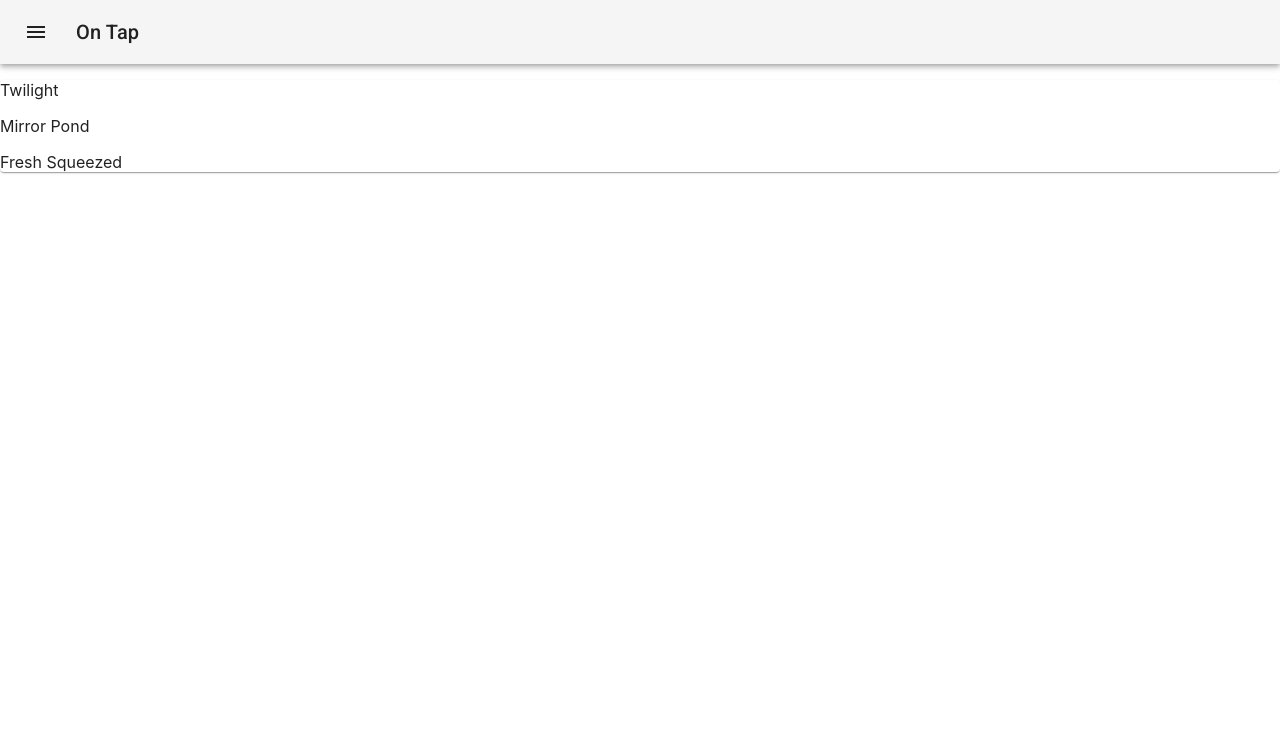
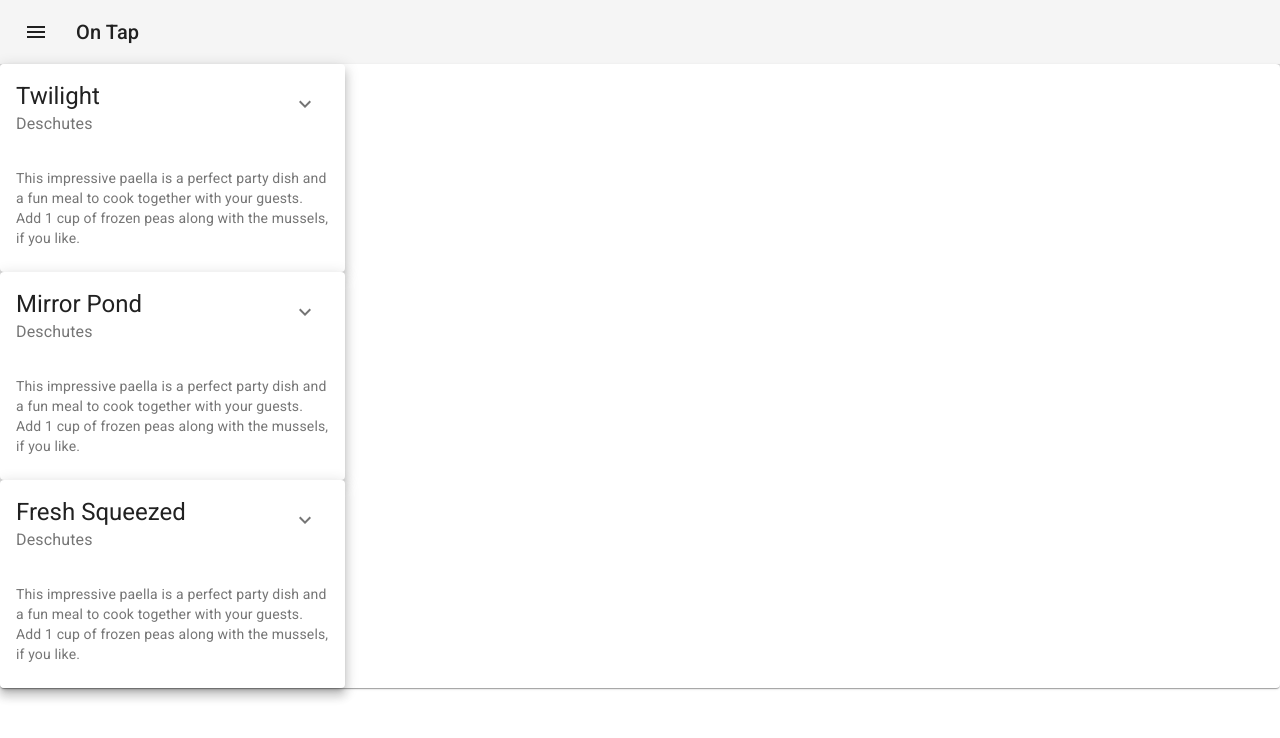
Before and after one commit to DuHerb/OnTap, a React (Create React App) app: page / in a window 1280 px wide. Shown: the top 738 px of the page. Built offline with nearby package versions, Linux system fonts and the light colour scheme.

Commit message:
add card collapsed description container

```diff
--- a/src/Components/PVCard.jsx
+++ b/src/Components/PVCard.jsx
@@ -1,11 +1,83 @@
 import React from 'react'
-import PropTypes from 'prop-types'
+import PropTypes from 'prop-types';
+import { makeStyles } from '@material-ui/core/styles';
+import clsx from 'clsx';
+import Card from '@material-ui/core/Card';
+import CardHeader from '@material-ui/core/CardHeader';
+import CardMedia from '@material-ui/core/CardMedia';
+import CardContent from '@material-ui/core/CardContent';
+import CardActions from '@material-ui/core/CardActions';
+import Collapse from '@material-ui/core/Collapse';
+import Avatar from '@material-ui/core/Avatar';
+import IconButton from '@material-ui/core/IconButton';
+import Typography from '@material-ui/core/Typography';
+import { red } from '@material-ui/core/colors';
+import ExpandMoreIcon from '@material-ui/icons/ExpandMore';
+import MoreVertIcon from '@material-ui/icons/MoreVert';
+
+const useStyles = makeStyles(theme => ({
+  card: {
+    maxWidth: 345,
+  },
+  media: {
+    height: 0,
+    paddingTop: '56.25%', // 16:9
+  },
+  expand: {
+    transform: 'rotate(0deg)',
+    marginLeft: 'auto',
+    transition: theme.transitions.create('transform', {
+      duration: theme.transitions.duration.shortest,
+    }),
+  },
+  expandOpen: {
+    transform: 'rotate(180deg)',
+  },
+  avatar: {
+    backgroundColor: red[500],
+  },
+}));
 
 function PVCard(props) {
+  const classes = useStyles();
+  const [expanded, setExpanded] = React.useState(false);
+
+  function handleExpandClick() {
+    setExpanded(!expanded);
+  }
+
   return (
-    <div>
-      <p>{props.name}</p>
-    </div>
+    <Card className={classes.card} raised={true}>
+    <CardHeader
+      title={props.name}
+      subheader={props.brewery}
+      action = { <CardActions disableSpacing>
+        <IconButton
+          className={clsx(classes.expand, {
+            [classes.expandOpen]: expanded,
+          })}
+          onClick={handleExpandClick}
+          aria-expanded={expanded}
+          aria-label="Show more"
+        >
+          <ExpandMoreIcon />
+        </IconButton>
+      </CardActions>}
+    />
+    <Collapse in={expanded} timeout="auto" unmountOnExit>
+      <CardContent>
+        <Typography paragraph>
+          {props.description}
+        </Typography>
+      </CardContent>
+    </Collapse>
+    <CardContent>
+      <Typography variant="body2" color="textSecondary" component="p">
+        This impressive paella is a perfect party dish and a fun meal to cook together with your
+        guests. Add 1 cup of frozen peas along with the mussels, if you like.
+      </Typography>
+    </CardContent>
+  </Card>
   )
 }
 
@@ -16,8 +88,7 @@
   abv: PropTypes.string,
   pintsLeft: PropTypes.string,
   price: PropTypes.string,
-  description: PropTypes.string,
-  key: PropTypes.string,
+  description: PropTypes.string
 }
 
 export default PVCard
```
